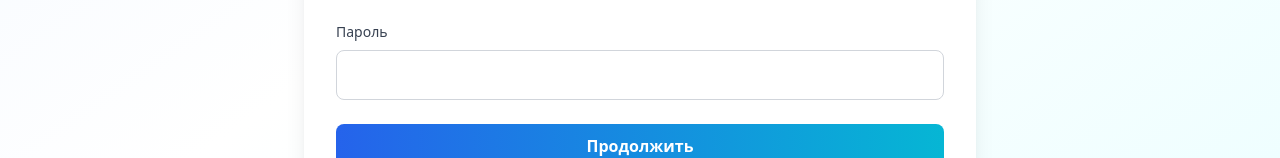
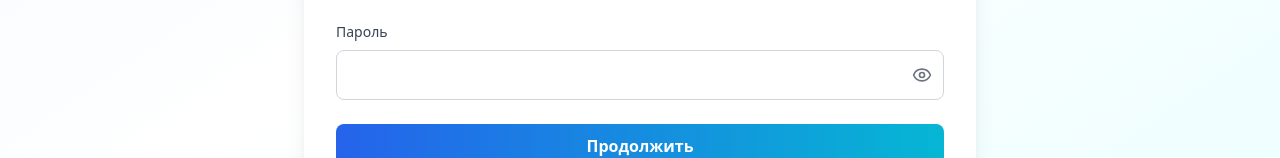
Before and after one commit to Br1Im/qlink, a Next.js app in the folder packages/frontend/: page /register in a window 1280 px wide. Shown: the part 588-746 px from the top of the page. Built offline with nearby package versions, Linux system fonts and the light colour scheme.

Commit message:
feat: добавить показ/скрытие пароля на login и register

```diff
--- a/packages/frontend/src/app/login/page.tsx
+++ b/packages/frontend/src/app/login/page.tsx
@@ -2,7 +2,7 @@
 
 import { useState } from 'react';
 import Link from 'next/link';
-import { ArrowLeft } from 'lucide-react';
+import { ArrowLeft, Eye, EyeOff } from 'lucide-react';
 import { api } from '@/lib/api';
 import { useToast } from '@/components/Toast';
 import Button from '@/components/Button';
@@ -10,6 +10,7 @@
 export default function LoginPage() {
   const [email, setEmail] = useState('');
   const [password, setPassword] = useState('');
+  const [showPassword, setShowPassword] = useState(false);
   const [loading, setLoading] = useState(false);
   const toast = useToast();
 
@@ -84,14 +85,27 @@
                 <label className="block text-sm font-medium text-gray-700 mb-2">
                   Пароль
                 </label>
+                <div className="relative">
                   <input
-                  type="password"
+                    type={showPassword ? 'text' : 'password'}
                     value={password}
                     onChange={(e) => setPassword(e.target.value)}
-                  className="w-full px-4 py-3 border border-gray-300 rounded-lg focus:ring-2 focus:ring-blue-500 focus:border-transparent"
+                    className="w-full px-4 py-3 pr-12 border border-gray-300 rounded-lg focus:ring-2 focus:ring-blue-500 focus:border-transparent"
                     placeholder="••••••••"
                     required
                   />
+                  <button
+                    type="button"
+                    onClick={() => setShowPassword(!showPassword)}
+                    className="absolute right-3 top-1/2 -translate-y-1/2 text-gray-500 hover:text-gray-700 focus:outline-none"
+                  >
+                    {showPassword ? (
+                      <EyeOff className="w-5 h-5" />
+                    ) : (
+                      <Eye className="w-5 h-5" />
+                    )}
+                  </button>
+                </div>
               </div>
 
               <div className="flex items-center justify-between">
--- a/packages/frontend/src/app/register/page.tsx
+++ b/packages/frontend/src/app/register/page.tsx
@@ -2,7 +2,7 @@
 
 import { useState } from 'react';
 import Link from 'next/link';
-import { ArrowLeft, CheckCircle } from 'lucide-react';
+import { ArrowLeft, CheckCircle, Eye, EyeOff } from 'lucide-react';
 import { api } from '@/lib/api';
 import { useToast } from '@/components/Toast';
 import Button from '@/components/Button';
@@ -11,6 +11,7 @@
   const [step, setStep] = useState(1);
   const [loading, setLoading] = useState(false);
   const [success, setSuccess] = useState(false);
+  const [showPassword, setShowPassword] = useState(false);
   const toast = useToast();
   const [formData, setFormData] = useState({
     firstName: '',
@@ -207,15 +208,28 @@
                     <label className="block text-sm font-medium text-gray-700 mb-2">
                       Пароль
                     </label>
+                    <div className="relative">
                       <input
-                      type="password"
+                        type={showPassword ? 'text' : 'password'}
                         value={formData.password}
                         onChange={(e) =>
                           setFormData({ ...formData, password: e.target.value })
                         }
-                      className="w-full px-4 py-3 border border-gray-300 rounded-lg focus:ring-2 focus:ring-blue-500 focus:border-transparent"
+                        className="w-full px-4 py-3 pr-12 border border-gray-300 rounded-lg focus:ring-2 focus:ring-blue-500 focus:border-transparent"
                         required
                       />
+                      <button
+                        type="button"
+                        onClick={() => setShowPassword(!showPassword)}
+                        className="absolute right-3 top-1/2 -translate-y-1/2 text-gray-500 hover:text-gray-700 focus:outline-none"
+                      >
+                        {showPassword ? (
+                          <EyeOff className="w-5 h-5" />
+                        ) : (
+                          <Eye className="w-5 h-5" />
+                        )}
+                      </button>
+                    </div>
                   </div>
 
                   <Button
```
Lines whose indentation alone changed are shown as unchanged.
